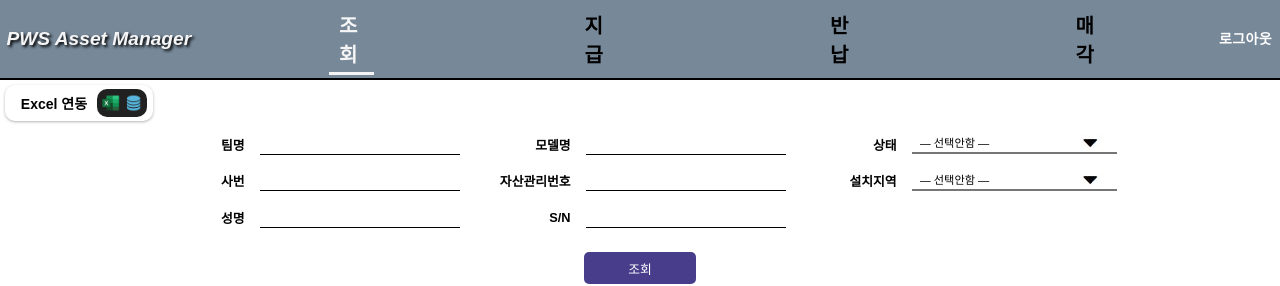
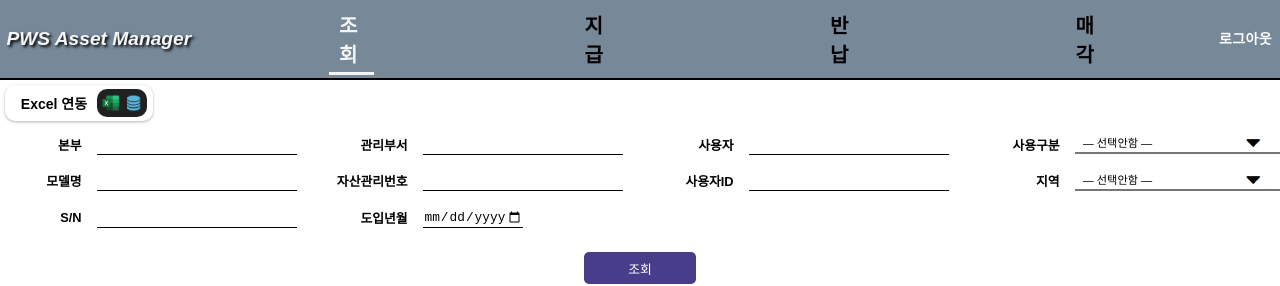
Before and after one commit to ygChoi97/asset_management, a React (Create React App) app: page / in a window 1280 px wide. Shown: the top 286 px of the page. Built offline with nearby package versions, Linux system fonts and the light colour scheme; no server answers; sample sign-in values are in the browser's storage.

Commit message:
조회 수정 1

```diff
--- a/src/component/Search.js
+++ b/src/component/Search.js
@@ -15,7 +15,7 @@ export function Search({ onSubmit }) {
   );
 }
 
-export function SearchPws({ column1, column2, column3, column4, column5, column6, column7, column8, onSubmit }) {
+export function SearchPws({ column1, column2, column3, column4, column5, column6, column7, column8, column9, column10, onSubmit }) {
   const [department, setDepartment] = useState('');
   const [model, setModel] = useState('');
   const [uptake, setUptake] = useState('');
@@ -26,6 +26,8 @@ export function SearchPws({ column1, column2, column3, column4, column5, column6
 
   const [username, setUsername] = useState('');
   const [sn, setSn] = useState('');
+  const [headquarters, setHeadquarters] = useState('');
+  const [introductiondate, setIntroductiondate] = useState('');
 
   const departmentHandler = (e) => {
     const inputText = e.target.value;
@@ -33,46 +35,39 @@ export function SearchPws({ column1, column2, column3, column4, column5, column6
   }
 
   const modelHandler = (e) => {
-    const inputText = e.target.value;
-    setModel(inputText);
-  }
-
-  const uptakeHandler = (e) => {
-    const inputText = e.target.value;
-    setUptake(inputText);
+    setModel(e.target.value);
   }
 
   const useridHandler = (e) => {
-    const inputText = e.target.value;
-    setUserid(inputText);
+    setUserid(e.target.value);
   }
 
   const idassetHandler = (e) => {
-    const inputText = e.target.value;
-    setIdasset(inputText);
-  }
-
-  const areaHandler = (e) => {
-    const inputText = e.target.value;
-    setArea(inputText);
+    setIdasset(e.target.value);
   }
 
   const usernameHandler = (e) => {
-    const inputText = e.target.value;
-    setUsername(inputText);
+    setUsername(e.target.value);
   }
 
   const snHandler = (e) => {
-    const inputText = e.target.value;
-    setSn(inputText);
+    setSn(e.target.value);
   }
 
-  const handleAreaSelect = (e) => {
+  function areaSelectHandler(e) {
     setArea(e.target.value);
+  }
+
+  const uptakeSelectHandler = (e) => {
+    setUptake(e.target.value);
   };
 
-  const handleUptakeSelect = (e) => {
-    setUptake(e.target.value);
+  const headquartersHandler = (e) => {
+    setHeadquarters(e.target.value);
+  };
+
+  const introductiondateHandler = (e) => {
+    setIntroductiondate(e.target.value);
   };
 
   const hSubmit = (event) => {
@@ -92,6 +87,8 @@ export function SearchPws({ column1, column2, column3, column4, column5, column6
         onSubmit(column6, undefined);
       onSubmit(column7, event.target.elements[6].value);
       onSubmit(column8, event.target.elements[7].value);
+      onSubmit(column9, event.target.elements[8].value);
+      onSubmit(column10, event.target.elements[9].value);
   };
 
   return (
@@ -100,10 +97,13 @@ export function SearchPws({ column1, column2, column3, column4, column5, column6
       <div style={{ display: 'flex', flexDirection: 'column', alignItems: 'center' }}>
         <div>
           <div style={{ display: 'flex', flexDirection: 'row', justifyContent: 'flex-start' }}>
-            <div className="filterItem"><label htmlFor='department'>팀명 </label><input className='underline' id='department' name={column1} placeholder='' onChange={departmentHandler} value={department} /></div>
-            <div className="filterItem"><label htmlFor='model'>모델명</label><input className='underline' id='model' name={column2} placeholder='' onChange={modelHandler} value={model} /></div>
-            <div className="filterItem"><label htmlFor='uptake'>상태</label>
-              <select className="selectItem" id='uptake' name={column3} onChange={handleUptakeSelect} value={uptake}>
+          <div className="filterItem"><label htmlFor='headquarters'>본부</label><input className='underline' id='headquarters' name={column9} placeholder='' onChange={headquartersHandler} value={headquarters} /></div>
+            <div className="filterItem"><label htmlFor='department'>관리부서 </label><input className='underline' id='department' name={column1} placeholder='' onChange={departmentHandler} value={department} /></div>
+            <div className="filterItem"><label htmlFor='username'>사용자</label><input className='underline' id='username' name={column7} placeholder='' onChange={usernameHandler} value={username} /></div>
+
+
+            <div className="filterItem"><label htmlFor='uptake'>사용구분</label>
+              <select className="selectItem" id='uptake' name={column3} onChange={uptakeSelectHandler} value={uptake}>
                 <option value="">― 선택안함 ―</option>
                 <option value="사용">사용</option>
                 <option value="미사용">미사용</option>
@@ -113,10 +113,11 @@ export function SearchPws({ column1, column2, column3, column4, column5, column6
             </div>
           </div>
           <div style={{ display: 'flex', flexDirection: 'row', justifyContent: 'flex-start' }}>
-            <div className="filterItem"><label htmlFor='userid'>사번</label><input className='underline' id='userid' name={column4} placeholder='' onChange={useridHandler} value={userid} /></div>
+          <div className="filterItem"><label htmlFor='model'>모델명</label><input className='underline' id='model' name={column2} placeholder='' onChange={modelHandler} value={model} /></div>
             <div className="filterItem"><label htmlFor='idasset'>자산관리번호</label><input className='underline' id='idasset' name={column5} placeholder='' onChange={idassetHandler} value={idasset} /></div>
-            <div className="filterItem"><label htmlFor='area'>설치지역</label>
-              <select className="selectItem" id='area' name={column6} onChange={handleAreaSelect} value={area}>
+            <div className="filterItem"><label htmlFor='userid'>사용자ID</label><input className='underline' id='userid' name={column4} placeholder='' onChange={useridHandler} value={userid} /></div>
+            <div className="filterItem"><label htmlFor='area'>지역</label>
+              <select className="selectItem" id='area' name={column6} onChange={areaSelectHandler} value={area}>
                 <option value="">― 선택안함 ―</option>
                 <option value="남양">남양</option>
                 <option value="마북">마북</option>
@@ -139,8 +140,9 @@ export function SearchPws({ column1, column2, column3, column4, column5, column6
             </div>
           </div>
           <div style={{ display: 'flex', flexDirection: 'row', justifyContent: 'flex-start' }}>
-            <div className="filterItem"><label htmlFor='username'>성명</label><input className='underline' id='username' name={column7} placeholder='' onChange={usernameHandler} value={username} /></div>
-            <div className="filterItem"><label htmlFor='snHandler'>S/N</label><input className='underline' id='snHandler' name={column8} placeholder='' onChange={snHandler} value={sn} /></div>
+
+            <div className="filterItem"><label htmlFor='sn'>S/N</label><input className='underline' id='sn' name={column8} placeholder='' onChange={snHandler} value={sn} /></div>
+            <div className="filterItem"><label htmlFor='introductiondate'>도입년월</label><input className='selectDate' id='introductiondate' name={column10} placeholder='' type='date' onChange={introductiondateHandler} value={introductiondate} /></div>
           </div>
         </div>
         <div style={{ display: 'flex', justifyContent: 'center' }}>
@@ -162,43 +164,35 @@ export function SearchPws({ column1, column2, column3, column4, column5, column6
     const [provisiondate, setProvisiondate] = useState('');
 
     const assetnoHandler = (e) => {
-      const inputText = e.target.value;
-      setAssetno(inputText);
+      setAssetno(e.target.value);
     }
 
     const departmentHandler = (e) => {
-      const inputText = e.target.value;
-      setDepartment(inputText);
+      setDepartment(e.target.value);
     }
 
     const headquartersHandler = (e) => {
-      const inputText = e.target.value;
-      setHeadquarters(inputText);
+      setHeadquarters(e.target.value);
     }
 
     const idassetHandler = (e) => {
-      const inputText = e.target.value;
-      setIdasset(inputText);
+      setIdasset(e.target.value);
     }
 
     const snHandler = (e) => {
-      const inputText = e.target.value;
-      setSn(inputText);
+      setSn(e.target.value);
     }
 
     const areainstallHandler = (e) => {
-      const inputText = e.target.value;
-      setAreainstall(inputText);
+      setAreainstall(e.target.value);
     }
 
     const modelHandler = (e) => {
-      const inputText = e.target.value;
-      setModel(inputText);
+      setModel(e.target.value);
     }
 
     const provisiondateHandler = (e) => {
-      const inputText = e.target.value;
-      setProvisiondate(inputText);
+      setProvisiondate(e.target.value);
     }
 
     const hSubmit = (event) => {
@@ -278,43 +272,35 @@ export function SearchPws({ column1, column2, column3, column4, column5, column6
     const [returndate, setReturndate] = useState('');
 
     const assetnoHandler = (e) => {
-      const inputText = e.target.value;
-      setAssetno(inputText);
+      setAssetno(e.target.value);
     }
 
     const hoteamHandler = (e) => {
-      const inputText = e.target.value;
-      setHoteam(inputText);
+      setHoteam(e.target.value);
     }
 
     const housernameHandler = (e) => {
-      const inputText = e.target.value;
-      setHousername(inputText);
+      setHousername(e.target.value);
     }
 
     const idassetHandler = (e) => {
-      const inputText = e.target.value;
-      setIdasset(inputText);
+      setIdasset(e.target.value);
     }
 
     const snHandler = (e) => {
-      const inputText = e.target.value;
-      setSn(inputText);
+      setSn(e.target.value);
     }
 
     const modelHandler = (e) => {
-      const inputText = e.target.value;
-      setModel(inputText);
+      setModel(e.target.value);
     }
 
     const resigndateHandler = (e) => {
-      const inputText = e.target.value;
-      setResigndate(inputText);
+      setResigndate(e.target.value);
     }
 
     const returndateHandler = (e) => {
-      const inputText = e.target.value;
-      setReturndate(inputText);
+      setReturndate(e.target.value);
     }
 
     const hSubmit = (event) => {
@@ -360,7 +346,7 @@ export function SearchPws({ column1, column2, column3, column4, column5, column6
     );
   }
 
-  export function SearchPwsDisposal({ column1, column2, column3, column4, column5, column6, column7, column8, onSubmit }) {
+  export function SearchPwsDisposal({ column1, column2, column3, column4, column5, column6, column7, column8, column9, onSubmit }) {
     const [department, setDepartment] = useState('');
     const [model, setModel] = useState('');
     const [uptake, setUptake] = useState('');
@@ -371,6 +357,7 @@ export function SearchPws({ column1, column2, column3, column4, column5, column6
 
     const [username, setUsername] = useState('');
     const [sn, setSn] = useState('');
+    const [headquarters, setHeadquarters] = useState('');
 
     const departmentHandler = (e) => {
       const inputText = e.target.value;
@@ -378,46 +365,35 @@ export function SearchPws({ column1, column2, column3, column4, column5, column6
     }
 
     const modelHandler = (e) => {
-      const inputText = e.target.value;
-      setModel(inputText);
-    }
-
-    const uptakeHandler = (e) => {
-      const inputText = e.target.value;
-      setUptake(inputText);
+      setModel(e.target.value);
     }
 
     const useridHandler = (e) => {
-      const inputText = e.target.value;
-      setUserid(inputText);
+      setUserid(e.target.value);
     }
 
     const idassetHandler = (e) => {
-      const inputText = e.target.value;
-      setIdasset(inputText);
-    }
-
-    const areaHandler = (e) => {
-      const inputText = e.target.value;
-      setArea(inputText);
+      setIdasset(e.target.value);
     }
 
     const usernameHandler = (e) => {
-      const inputText = e.target.value;
-      setUsername(inputText);
+      setUsername(e.target.value);
     }
 
     const snHandler = (e) => {
-      const inputText = e.target.value;
-      setSn(inputText);
+      setSn(e.target.value);
     }
 
-    const handleAreaSelect = (e) => {
+    const areaSelectHandler = (e) => {
       setArea(e.target.value);
     };
 
-    const handleUptakeSelect = (e) => {
+    const uptakeSelectHandler = (e) => {
       setUptake(e.target.value);
+    };
+
+    const headquartersHandler = (e) => {
+      setHeadquarters(e.target.value);
     };
 
     const hSubmit = (event) => {
@@ -437,7 +413,7 @@ export function SearchPws({ column1, column2, column3, column4, column5, column6
         onSubmit(column6, undefined);
       onSubmit(column7, event.target.elements[6].value);
       onSubmit(column8, event.target.elements[7].value);
-
+      onSubmit(column9, event.target.elements[8].value);
       console.log(event.target.elements[2]);
     };
 
@@ -447,10 +423,10 @@ export function SearchPws({ column1, column2, column3, column4, column5, column6
         <div style={{ display: 'flex', flexDirection: 'column', alignItems: 'center' }}>
           <div>
             <div style={{ display: 'flex', flexDirection: 'row', justifyContent: 'flex-start' }}>
-              <div className="filterItem"><label htmlFor='department'>팀명 </label><input className='underline' id='department' name={column1} placeholder='' onChange={departmentHandler} value={department} /></div>
+              <div className="filterItem"><label htmlFor='department'>관리부서 </label><input className='underline' id='department' name={column1} placeholder='' onChange={departmentHandler} value={department} /></div>
               <div className="filterItem"><label htmlFor='model'>모델명</label><input className='underline' id='model' name={column2} placeholder='' onChange={modelHandler} value={model} /></div>
-              <div className="filterItem"><label htmlFor='uptake'>상태</label>
-                <select className="selectItem" id='uptake' name={column3} onChange={handleUptakeSelect} value={uptake}>
+              <div className="filterItem"><label htmlFor='uptake'>사용구분</label>
+                <select className="selectItem" id='uptake' name={column3} onChange={uptakeSelectHandler} value={uptake}>
                   <option value="">― 선택안함 ―</option>
                   <option value="매각대기">매각대기</option>
                   <option value="매각">매각</option>
@@ -458,10 +434,10 @@ export function SearchPws({ column1, column2, column3, column4, column5, column6
               </div>
             </div>
             <div style={{ display: 'flex', flexDirection: 'row', justifyContent: 'flex-start' }}>
-              <div className="filterItem"><label htmlFor='userid'>사번</label><input className='underline' id='userid' name={column4} placeholder='' onChange={useridHandler} value={userid} /></div>
+              <div className="filterItem"><label htmlFor='userid'>사용자ID</label><input className='underline' id='userid' name={column4} placeholder='' onChange={useridHandler} value={userid} /></div>
               <div className="filterItem"><label htmlFor='idasset'>자산관리번호</label><input className='underline' id='idasset' name={column5} placeholder='' onChange={idassetHandler} value={idasset} /></div>
-              <div className="filterItem"><label htmlFor='area'>설치지역</label>
-                <select className="selectItem" id='area' name={column6} onChange={handleAreaSelect} value={area}>
+              <div className="filterItem"><label htmlFor='area'>지역</label>
+                <select className="selectItem" id='area' name={column6} onChange={areaSelectHandler} value={area}>
                   <option value="">― 선택안함 ―</option>
                   <option value="남양">남양</option>
                   <option value="마북">마북</option>
@@ -484,8 +460,9 @@ export function SearchPws({ column1, column2, column3, column4, column5, column6
               </div>
             </div>
             <div style={{ display: 'flex', flexDirection: 'row', justifyContent: 'flex-start' }}>
-              <div className="filterItem"><label htmlFor='username'>성명</label><input className='underline' id='username' name={column7} placeholder='' onChange={usernameHandler} value={username} /></div>
-              <div className="filterItem"><label htmlFor='snHandler'>S/N</label><input className='underline' id='snHandler' name={column8} placeholder='' onChange={snHandler} value={sn} /></div>
+              <div className="filterItem"><label htmlFor='username'>사용자</label><input className='underline' id='username' name={column7} placeholder='' onChange={usernameHandler} value={username} /></div>
+              <div className="filterItem"><label htmlFor='sn'>S/N</label><input className='underline' id='sn' name={column8} placeholder='' onChange={snHandler} value={sn} /></div>
+              <div className="filterItem"><label htmlFor='headquarters'>본부</label><input className='underline' id='headquarters' name={column9} placeholder='' onChange={headquartersHandler} value={headquarters} /></div>
             </div>
           </div>
           <div style={{ display: 'flex', justifyContent: 'center' }}>
--- a/src/component/TableDisposal.js
+++ b/src/component/TableDisposal.js
@@ -42,7 +42,7 @@ function TableDisposal({ columns, data, dataWasFiltered }) {
     return (
         <>
             {/* <Search onSubmit={setGlobalFilter} /> */}
-            <SearchPwsDisposal column1={'department'} column2={'model'} column3={'uptake'} column4={'userid'} column5={'idasset'} column6={'area'} column7={'username'} column8={'sn'} onSubmit={setFilter} />
+            <SearchPwsDisposal column1={'department'} column2={'model'} column3={'uptake'} column4={'userid'} column5={'idasset'} column6={'area'} column7={'username'} column8={'sn'} column9={'headquarters'} onSubmit={setFilter} />
             {/* {searchs} */}
             <div style={{ width: '100%', height: `calc(100vh - 275px)`, display: 'flex', flexDirection: 'column', justifyContent: 'space-between' }}>
                 <div style={{ width: '100%', overflow: 'auto' }}>
--- a/src/component/TablePws.js
+++ b/src/component/TablePws.js
@@ -43,7 +43,7 @@ function TablePws({ columns, data, dataWasFiltered }) {
     return (
         <>
             {/* <Search onSubmit={setGlobalFilter} /> */}
-            <SearchPws column1={'department'} column2={'model'} column3={'uptake'} column4={'userid'} column5={'idasset'} column6={'area'} column7={'username'} column8={'sn'} onSubmit={setFilter} />
+            <SearchPws column1={'department'} column2={'model'} column3={'uptake'} column4={'userid'} column5={'idasset'} column6={'area'} column7={'username'} column8={'sn'} column9={'headquarters'} column10={'introductiondate'} onSubmit={setFilter} />
             {/* {searchs} */}
 
             <div style={{ width: '100%', height: `calc(100vh - 275px)`, display: 'flex', flexDirection: 'column', justifyContent: 'space-between' }}>
--- a/src/css/search.css
+++ b/src/css/search.css
@@ -14,6 +14,19 @@ label {
 
 .underline {
     width: 200px;
+    height: 1.3rem;
+    border: 1px solid;
+    border-left-width:0;
+    border-right-width:0;
+    border-top-width:0;
+    border-bottom-width:1;
+    margin:0.5rem 15px;
+    font-size: 0.8rem;
+    outline: none;
+}
+
+.selectDate {
+  width: 100px;
     height: 1.3rem;
     border: 1px solid;
     border-left-width:0;
--- a/src/css/tablePws.css
+++ b/src/css/tablePws.css
@@ -67,7 +67,7 @@ body {
 }
 /* 코트트센터CD */
 .pws-table td:nth-child(8) {
-  width: 120px;
+  width: 60px;
 }
 /* 모델명 */
 .pws-table td:nth-child(9) {
```
Also changed, not shown: src/component/Provision.js (+26 -2 lines).
